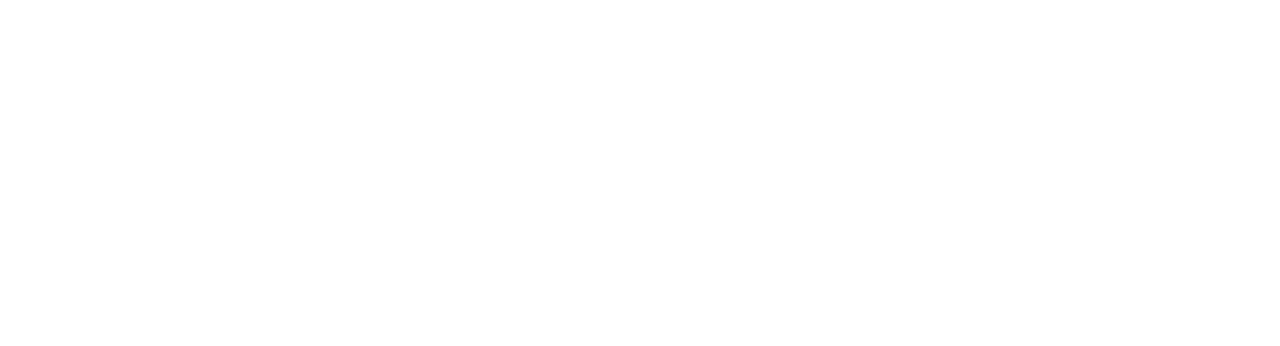
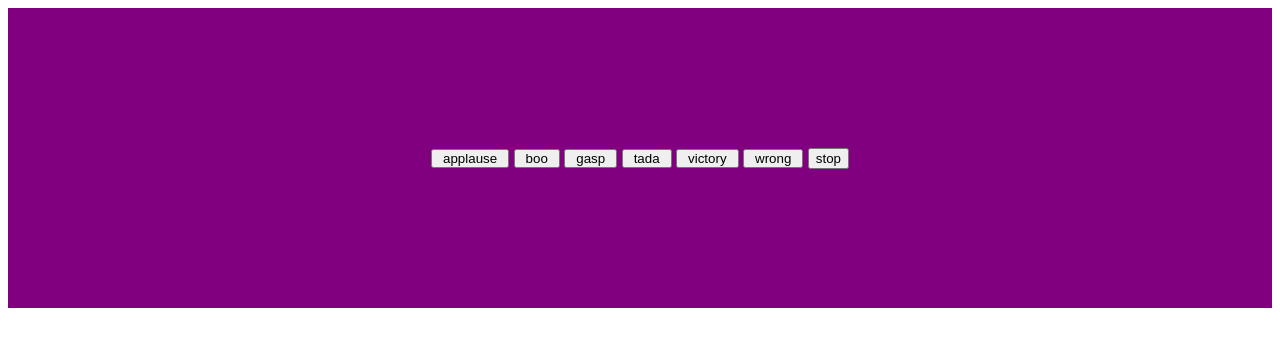
Before and after one commit to acciojob/Soundbar-sanjayrautela, a website: page main.html in a window 1280 px wide. Drawn offline with Linux system fonts and the light colour scheme.

Commit message:
created a submission

```diff
--- a/main.html
+++ b/main.html
@@ -7,6 +7,17 @@
 </head>
 
 <body>
+	<div class="container">
+		<section id="buttons">
+			<button class="btn">applause</button>
+			<button class="btn">boo</button>
+			<button class="btn">gasp</button>
+			<button class="btn">tada</button>
+			<button class="btn">victory</button>
+			<button class="btn">wrong</button>
+			<button class="stop">stop</button>
+		</section>
+	</div>
 	<!-- the entire body must be written by student -->
     <script type="text/javascript" src="./script.js">
 </script>
--- a/script.js
+++ b/script.js
@@ -1 +1,10 @@
 //your JS code here. If required.
+function playSound(soundFileName) {
+  const audio = new Audio(`sounds/${soundFileName}`);
+  audio.play();
+}
+
+function stopAllSounds() {
+  const allAudioElements = document.querySelectorAll('audio');
+  allAudioElements.forEach(audio => audio.pause());
+}
--- a/styles.css
+++ b/styles.css
@@ -1 +1,16 @@
 /*  your css code here. If applicable */
+.container{
+  font-family: Arial, sans-serif;
+  display: flex;
+  align-items: center;
+  justify-content:space-around;
+  height:300px;
+	background-color:purple;
+
+}
+
+.btn{
+	padding:0px 10px;
+
+
+}
```
